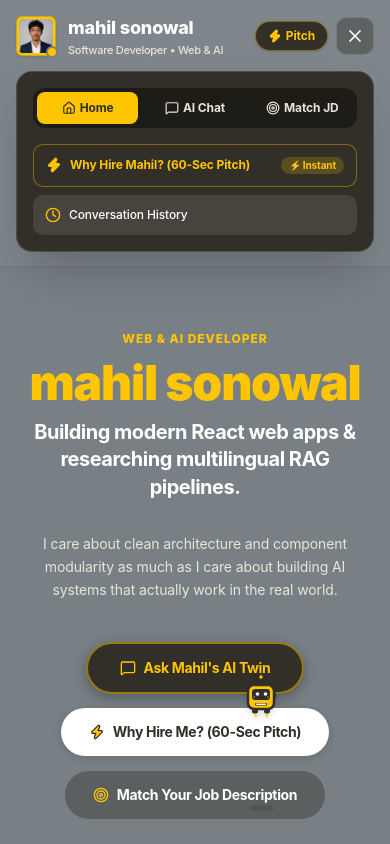
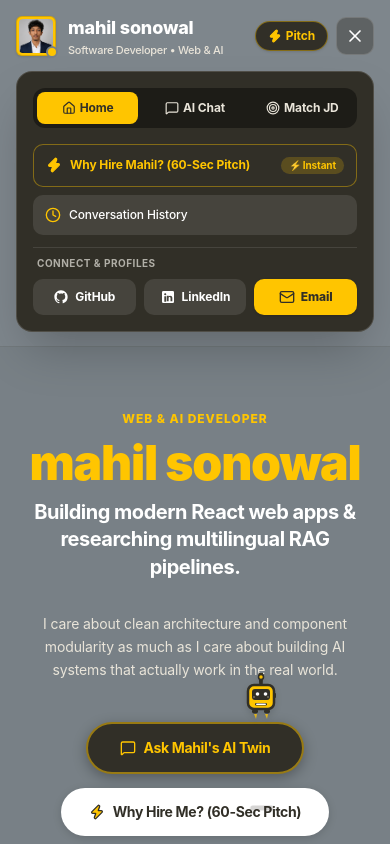
Before and after one commit to mahilsonowal/ai-portfolio, a React (Vite) app in the folder frontend/: page / in a window 390 px wide. Both pictures are taken after a click on the button "Toggle navigation menu". Built offline with nearby package versions, Linux system fonts and the light colour scheme; no server answers.

Commit message:
feat: add navigation Header component with tab switching, social links, and recruiter pitch trigger

```diff
--- a/frontend/src/components/Header.jsx
+++ b/frontend/src/components/Header.jsx
@@ -318,6 +318,59 @@ export default function Header({
               )}
             </button>
           </div>
+
+          {/* Mobile Social & Contact Links */}
+          <div className="pt-2 border-t border-[#ffffff]/10 space-y-2">
+            <span className="text-[10px] uppercase font-bold text-[#b1afa7] tracking-wider block px-1">
+              Connect & Profiles
+            </span>
+            <div className="grid grid-cols-3 gap-2">
+              <a
+                href="https://github.com/mahilsonowal"
+                target="_blank"
+                rel="noopener noreferrer"
+                className="flex items-center justify-center gap-1.5 p-2.5 rounded-[10px] bg-white/10 hover:bg-[#ffc500] hover:text-[#312f27] text-white text-xs font-bold transition-all"
+                title="GitHub Profile"
+              >
+                <GithubIcon className="w-4 h-4" />
+                <span>GitHub</span>
+              </a>
+
+              <a
+                href="https://linkedin.com/in/mahil-sonowal"
+                target="_blank"
+                rel="noopener noreferrer"
+                className="flex items-center justify-center gap-1.5 p-2.5 rounded-[10px] bg-white/10 hover:bg-[#ffc500] hover:text-[#312f27] text-white text-xs font-bold transition-all"
+                title="LinkedIn Profile"
+              >
+                <LinkedinIcon className="w-4 h-4" />
+                <span>LinkedIn</span>
+              </a>
+
+              <a
+                href="mailto:mahilsonowalpro5@gmail.com"
+                className="flex items-center justify-center gap-1.5 p-2.5 rounded-[10px] bg-[#ffc500] hover:bg-[#e6b000] text-[#312f27] text-xs font-extrabold transition-all shadow-sm"
+                title="Email Mahil"
+              >
+                <Mail className="w-4 h-4" />
+                <span>Email</span>
+              </a>
+            </div>
+
+            {/* Clear chat action in mobile if active in chat */}
+            {activeTab === 'chat' && messageCount > 0 && (
+              <button
+                onClick={() => {
+                  handleClearClick()
+                  setIsMobileMenuOpen(false)
+                }}
+                className="w-full flex items-center justify-center gap-2 p-2 rounded-[10px] bg-rose-500/15 text-rose-300 hover:bg-rose-500/25 border border-rose-500/30 text-xs font-bold transition-all mt-1"
+              >
+                <Trash2 className="w-3.5 h-3.5" />
+                <span>Reset Chat Conversation</span>
+              </button>
+            )}
+          </div>
         </div>
       )}
     </header>
```
